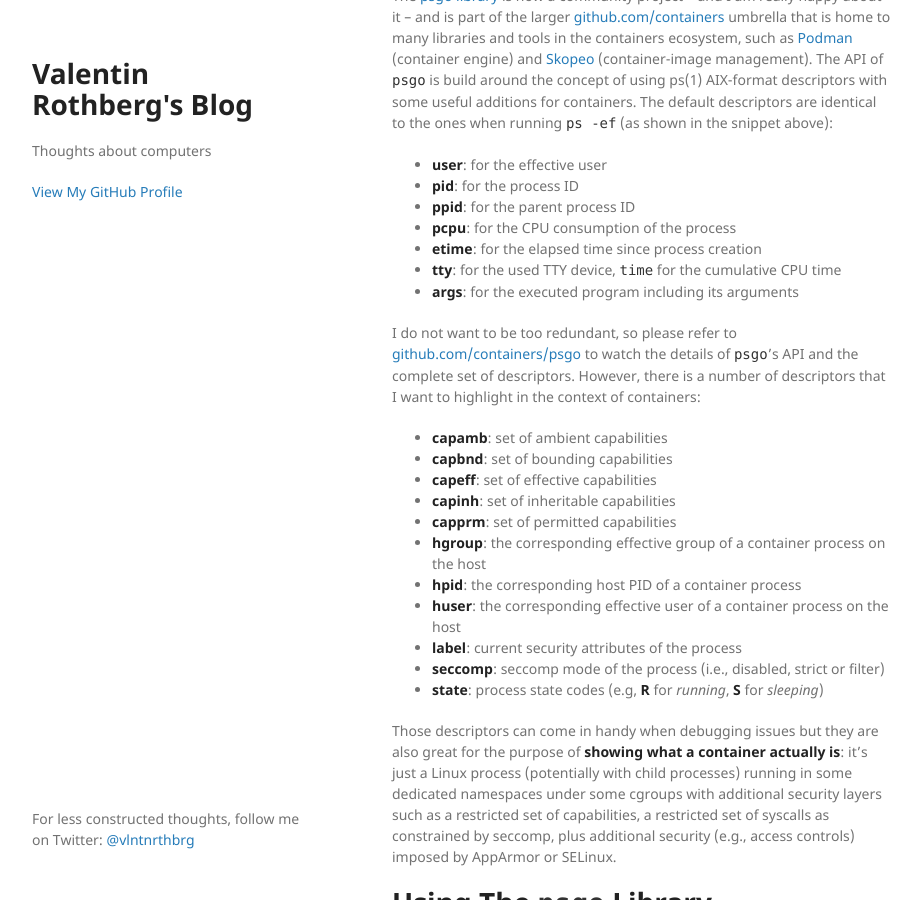
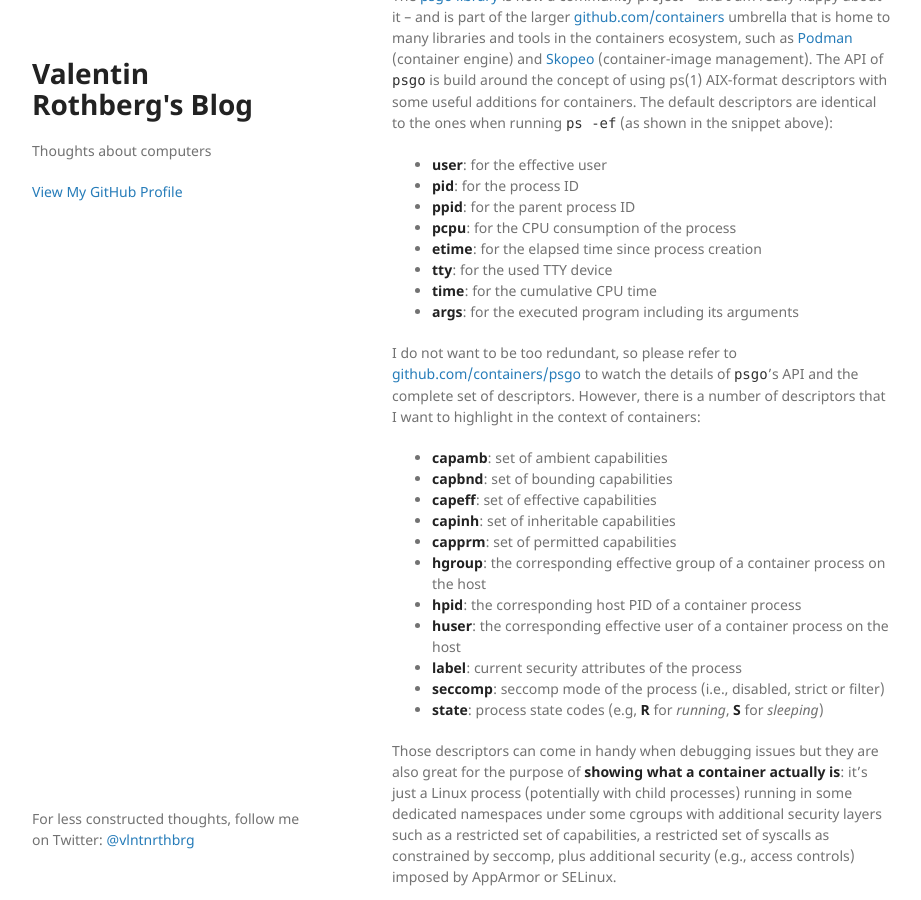
Before and after one commit to vrothberg/vrothberg.github.io, a Jekyll site: the page built from _posts/2018-08-31-snapshot-containers-processes.markdown, in a window 1280 px wide and 900 px high, scrolled down 984 px. Shown: the whole window, without its empty margins (178-1099 px from the left). Built offline with Jekyll 4.4.1, drawn with Linux system fonts in a browser that asks for light colours.

Commit message:
09-31: format fix
Signed-off-by: Valentin Rothberg <vrothberg@suse.com>

```diff
--- a/_posts/2018-08-31-snapshot-containers-processes.markdown
+++ b/_posts/2018-08-31-snapshot-containers-processes.markdown
@@ -28,7 +28,8 @@ The [psgo library](https://github.com/containers/psgo) is now a community projec
 - **ppid**: for the parent process ID
 - **pcpu**: for the CPU consumption of the process
 - **etime**: for the elapsed time since process creation
-- **tty**: for the used TTY device, `time` for the cumulative CPU time
+- **tty**: for the used TTY device
+- **time**: for the cumulative CPU time
 - **args**: for the executed program including its arguments
 
 I do not want to be too redundant, so please refer to [github.com/containers/psgo](https://github.com/containers/psgo) to watch the details of `psgo`'s API and the complete set of descriptors.  However, there is a number of descriptors that I want to highlight in the context of containers:
```
